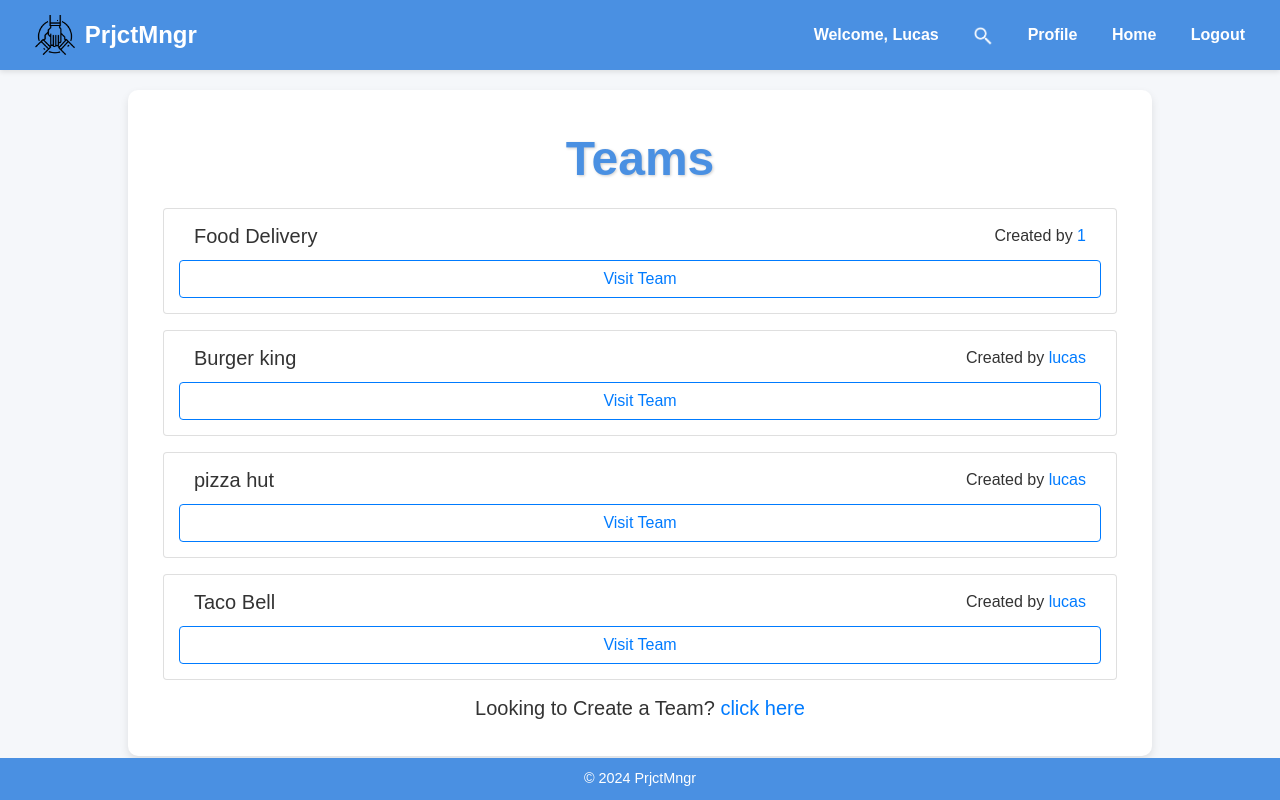
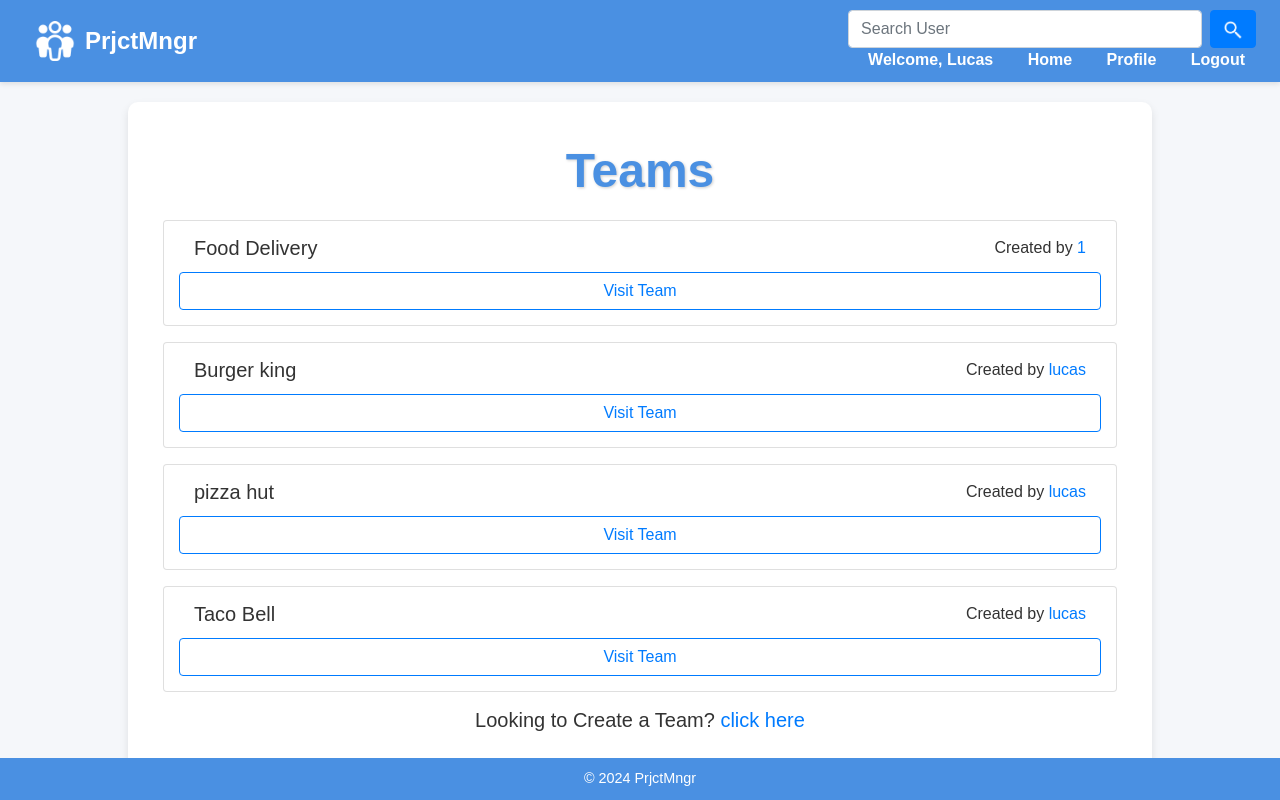
Before and after one commit to lucashurt/TeamManagement, a Django app: page / in a window 1280 px wide. Run offline with Django 5.2, Linux system fonts and the light colour scheme; a user stored in the database is signed in; data comes from the database, SQL or seed files in the repository; both versions use the stored data as it was after the commit; parts of the project's set-up code (start-up, migrations or seed data) failed here and were passed over.

Commit message:
added search user functionality in the layour header

```diff
--- a/team/templates/index.html
+++ b/team/templates/index.html
@@ -1,6 +1,10 @@
 {% extends "layout.html" %}
 {% block title %} Index {% endblock %}
 {% block body %}
+    {% if message %}
+        <div class="alert alert-danger alert-dismissible fade show" role="alert">{{ message }}</div>
+    {% endif %}
+
     <h1>Teams</h1>
     {% if teams %}
         {% for team in teams %}
--- a/team/templates/layout.html
+++ b/team/templates/layout.html
@@ -97,15 +97,21 @@
     <!-- Navbar -->
     <nav class="navbar navbar-expand-lg">
         <a class="navbar-brand" href="{% url 'index' %}">
-            <img src="{% static 'logo.png' %}" alt="PrjtMngr Logo">
+            <img src="{% static 'appLogo.png' %}" alt="PrjtMngr Logo">
             PrjctMngr
         </a>
         <div class="ml-auto">
             {% if user.is_authenticated %}
+                <form method="POST" action="{% url 'search' %}">
+                    {% csrf_token %}
+                    <div class="form-row">
+                        <input required id="search_bar" name="search_term" class="form-control mr-sm-2" style="width:85%" type="search" placeholder="Search User"  aria-label="Search">
+                        <button class="btn btn-primary" type = "submit"><img style="height:20px;pointer-events:none" src="{% static 'searchLogo.png' %}"></button>
+                    </div>
+                </form>
                 <a>Welcome, {{ user.username|capfirst }}</a>
-                <a href="{% url 'search' %}"><img style ="height:20px" src="{% static 'searchLogo.png' %}"></a>
+                <a href="{% url 'index' %}">Home</a>
                 <a href="{% url 'profile' user.username %}" >Profile</a>
-                <a href="{% url 'index' %}">Home</a>
                 <a href="{% url 'logout' %}">Logout</a>
             {% else %}
                 <a class="links" href="{% url 'login' %}">Login</a>
--- a/team/templates/search.html
+++ /dev/null
@@ -1,6 +0,0 @@
-{% extends "layout.html" %}
-{% block title %} Login {% endblock %}
-{% block body %}
-    <h1> Search Users </h1>
-
-{% endblock %}
--- a/team/views.py
+++ b/team/views.py
@@ -14,10 +14,7 @@ from .models import User, Team, Task, FriendRequest
 def index(request):
     if request.user.is_authenticated:
         user = request.user
-        teams=[]
-        for team in Team.objects.all():
-            if team.members.filter(id=user.id).exists():
-                teams.append(team)
+        teams = Team.objects.filter(members=user)
         return render(request, 'index.html', {'teams':teams})
     else:
         return render(request, 'register.html')
@@ -64,9 +61,16 @@ def logout_view(request):
 
 def search(request):
     if request.method == "POST":
-        pass
-    else:
-        return render(request,"search.html")
+        search_term = request.POST['search_term']
+        try:
+            user = User.objects.get(username=search_term)
+            return HttpResponseRedirect(reverse("profile", args=[search_term]))
+        except User.DoesNotExist:
+            teams = Team.objects.filter(members=request.user)
+            return render(request,"index.html",{
+                "teams":teams,
+                "message": "No User with that username was found."
+            })
 
 def create_team(request):
     if request.method == 'POST':
```
Also changed, not shown: db.sqlite3, team/static/appLogo.png (added), team/static/logo.png (deleted).
